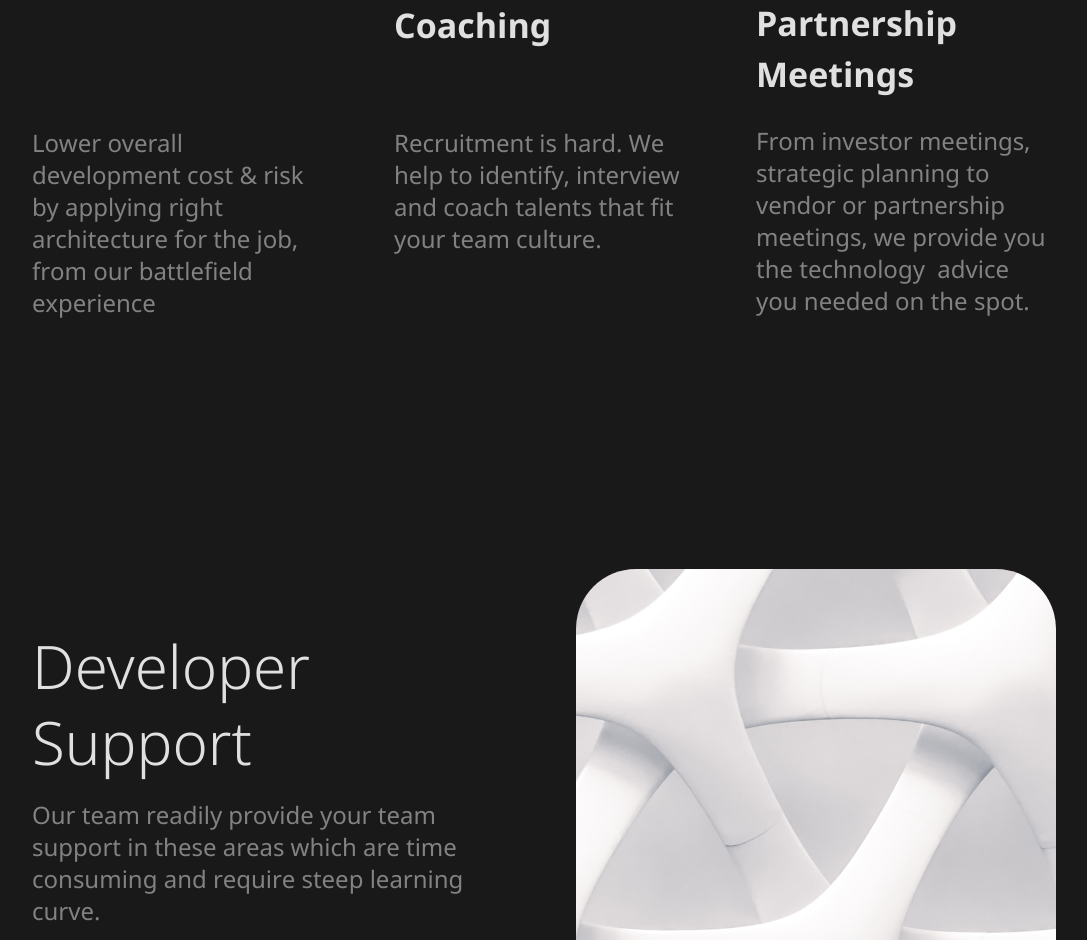
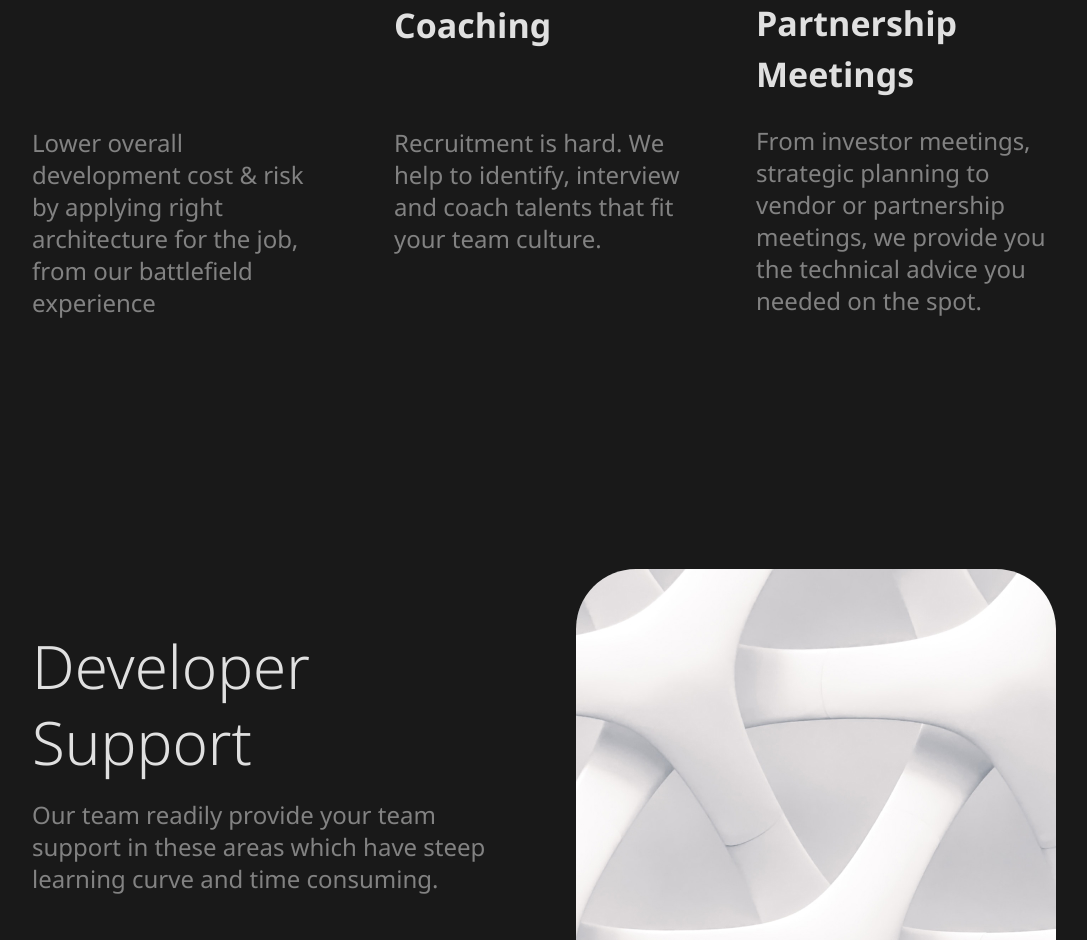
Before and after one commit to pedialab/pedialab.io, a Next.js app: page / in a window 1280 px wide. Shown: the part 7260-8200 px from the top of the page, without its empty margins (96-1183 px from the left). Built offline with nearby package versions, Linux system fonts and the light colour scheme.

Commit message:
fix: copywritings

```diff
--- a/page-container/index-page/DeveloperSupport.tsx
+++ b/page-container/index-page/DeveloperSupport.tsx
@@ -68,7 +68,7 @@ const DeveloperSupport = ({ className }: Partial<{ className: string }>) => {
         </Grid>
         <Grid item>
           <Typography variant="body1" color="secondary">
-            Our team readily provide your team support in these areas which are time consuming and require steep learning curve.
+            Our team readily provide your team support in these areas which have steep learning curve and time consuming.
           </Typography>
         </Grid>
         {content.map((item, index) => (
--- a/page-container/index-page/TeamUpWithTechlead.tsx
+++ b/page-container/index-page/TeamUpWithTechlead.tsx
@@ -22,7 +22,7 @@ const content: ItemProps[] = [
   {
     imgSrc: '/icon_strategy.svg',
     title: 'Strategy & Partnership Meetings',
-    description: 'From investor meetings, strategic planning to vendor or partnership meetings, we provide you the technology  advice you needed on the spot.'
+    description: 'From investor meetings, strategic planning to vendor or partnership meetings, we provide you the technical advice you needed on the spot.'
   }
 ];
 
@@ -96,6 +96,7 @@ const TeamUpWithTechlead = ({ className }: TeamUpWithTechleadProps) => {
         <Typography align="center" variant="h2" color="primary">
           Team up with
           <Hidden lgUp><br /></Hidden>
+          <Hidden lgDown>&nbsp;</Hidden>
           Tech-Lead in a nutshell
         </Typography>
       </Grid>
```
